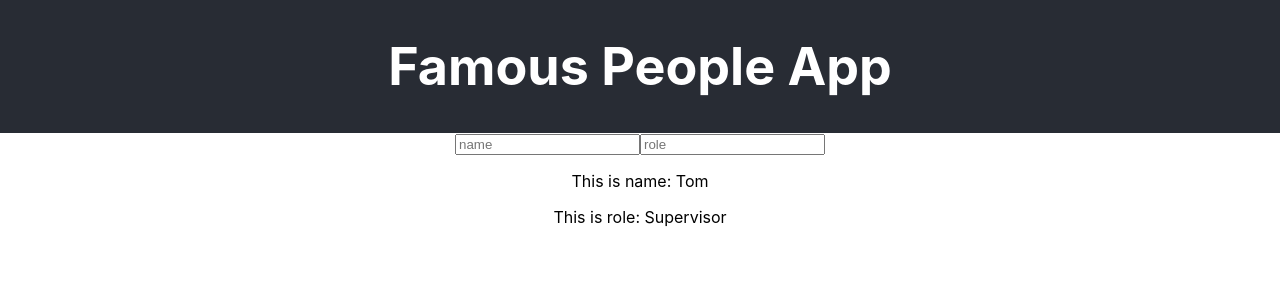
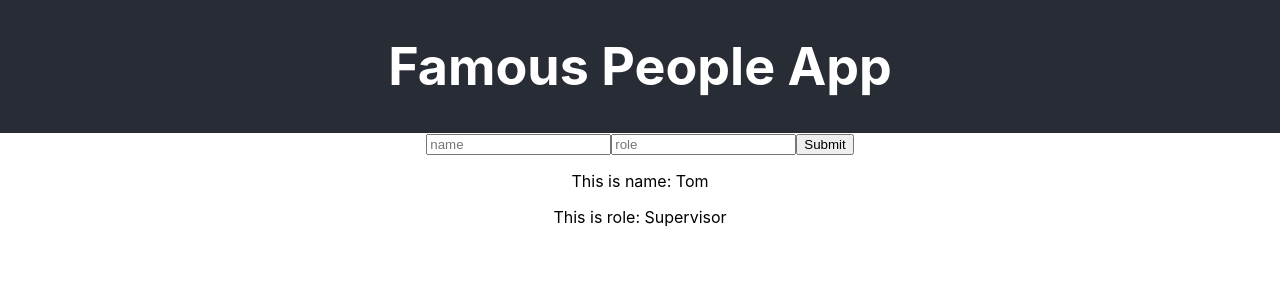
Before and after one commit to ntxooyaj89/zaurak-react-famous-people, a React (Create React App) app: page / in a window 1280 px wide. Shown: the top 300 px of the page. Built offline with nearby package versions, Linux system fonts and the light colour scheme.

Commit message:
add logic to button.

```diff
--- a/src/components/FamousPerson.js
+++ b/src/components/FamousPerson.js
@@ -40,16 +40,15 @@ class FamousPerson extends Component {
 
     }
 
-    // handleButton = (event) => {
-    //     console.log('this is button');
-
-    //     this.setState({
-    //         role: event.target.value
+    handleButton = (event) => {
+        this.setState({
+            name: event.target.value
+        })
 
 
-    //     })
 
-    // }
+
+    }
 
 
 
@@ -62,7 +61,7 @@ class FamousPerson extends Component {
                 <input onChange = {this.handleRole}
                        type="text" placeholder="role" />
 
-                {/* <button onChange = {this.handleButton}>Submit</button> */}
+                <button onChange = {this.handleButton}>Submit</button>
 
 
             <br />
```
